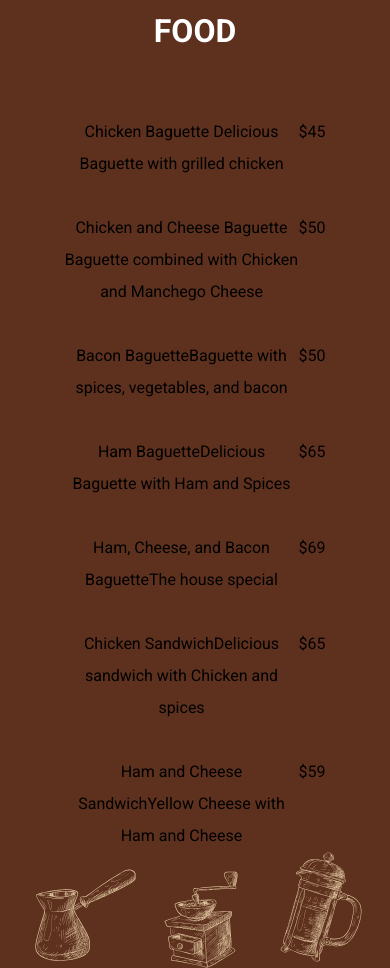
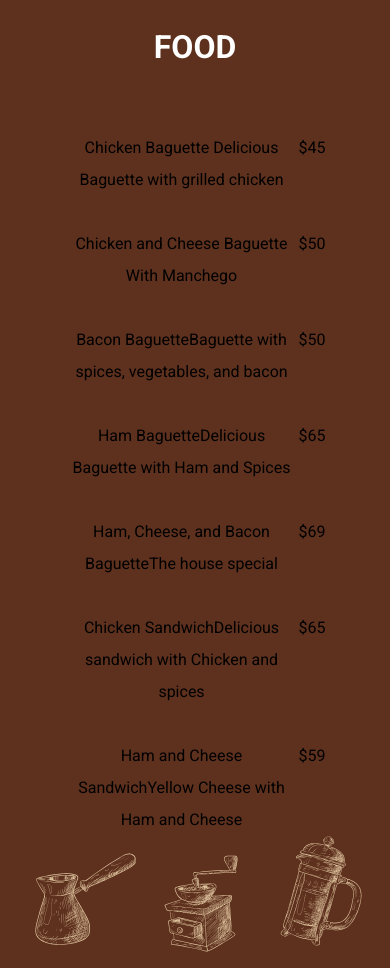
Before and after one commit to gonzabaldassi/coffeeshop, a website: page index.html in a window 390 px wide. Shown: the part 4640-5608 px from the top of the page. Drawn offline with Linux system fonts and the light colour scheme; a web font is replaced by a local one.

Commit message:
Media queries para el menu, aplicando grid

```diff
--- a/index.html
+++ b/index.html
@@ -127,7 +127,7 @@
                     </li>
 
                     <li class="menu__item__list">
-                        <p class="menu__item__text">Chicken and Cheese Baguette <span class="menu__item__text--mod">Baguette combined with Chicken and Manchego Cheese</span> </p>
+                        <p class="menu__item__text">Chicken and Cheese Baguette <span class="menu__item__text--mod">With Manchego</span> </p>
                         <p class="menu__item__precio">$50</p>
                     </li>
 
--- a/src/sass/views/_home.scss
+++ b/src/sass/views/_home.scss
@@ -182,7 +182,13 @@
     }
 
     &__grid{
+        display: grid;
         grid-template-columns: 1fr;
+        gap: 1.6rem;
+
+        @include m.tablet {
+            grid-template-columns: repeat(2, 1fr);
+        }
     }
 
 
```
Also changed, not shown: build/css/app.css.
